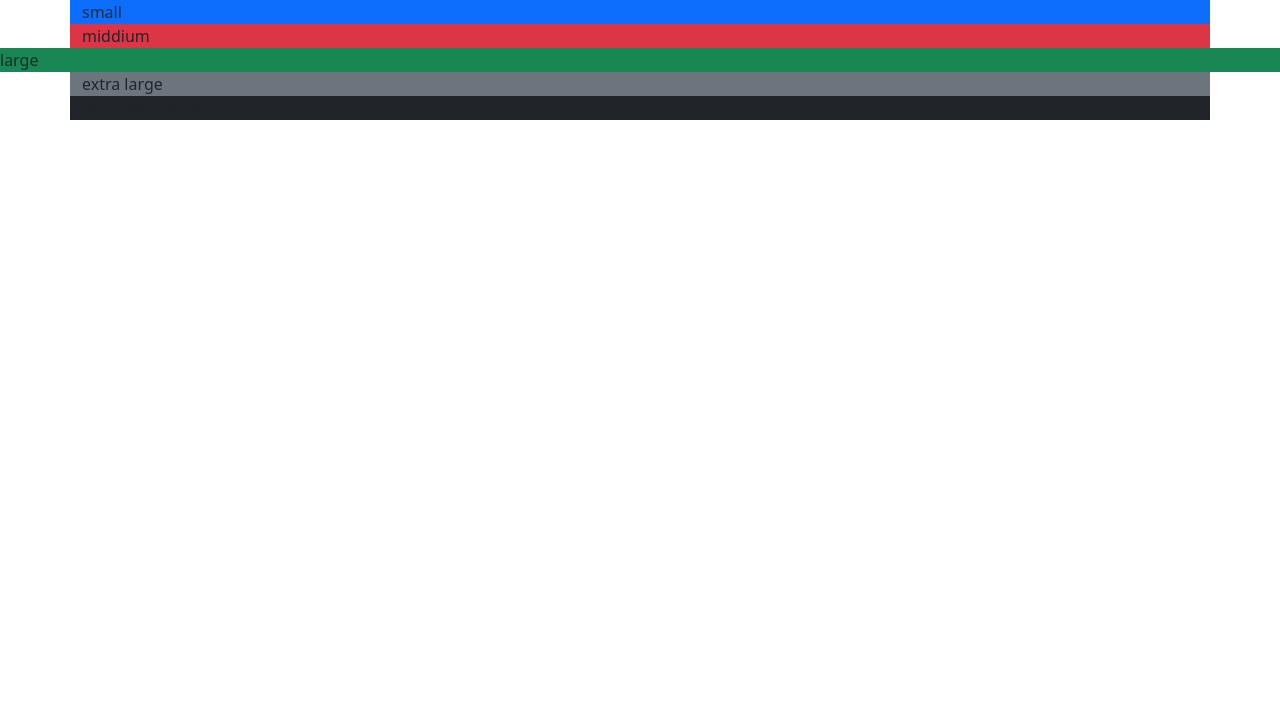
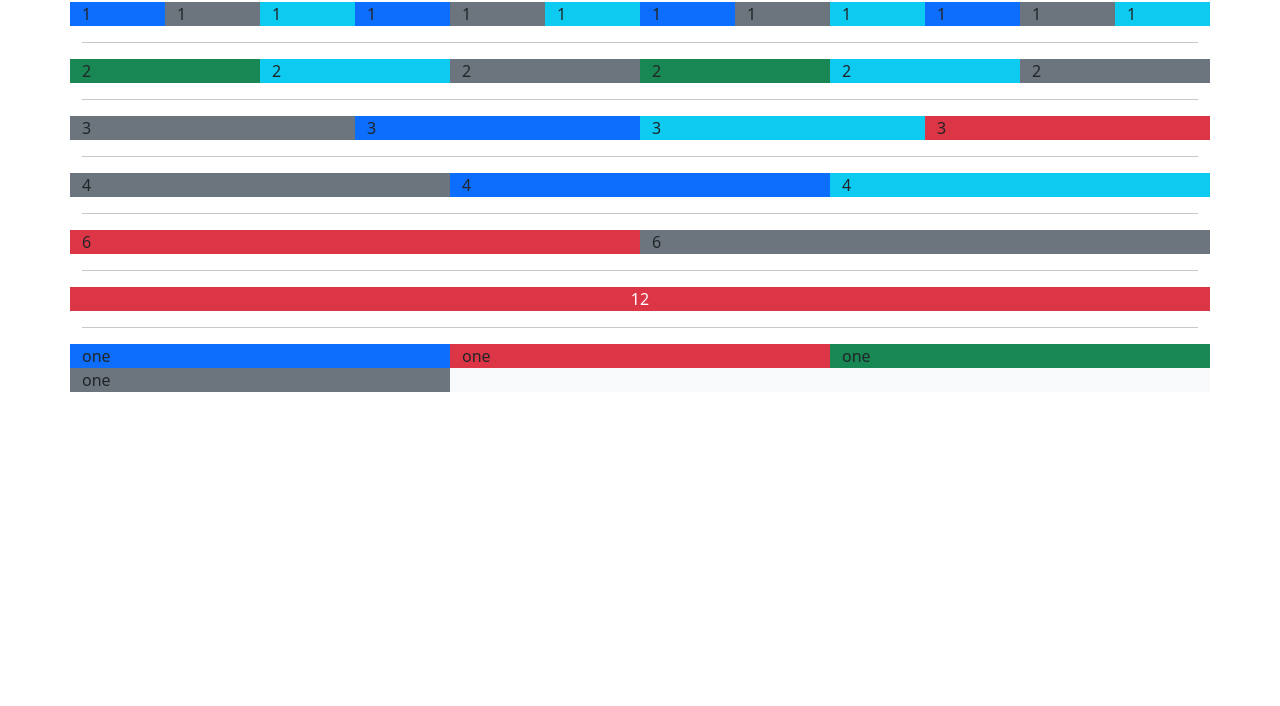
Before and after one commit to abyssiniatech/Bootstrap5_course, a website: page index.html in a window 1280 px wide. Shown: the part 94-800 px from the top of the page. Drawn offline with nearby package versions, Linux system fonts and the light colour scheme; files that its build step writes are made by us from their sources.

Commit message:
grid layout

```diff
--- a/index.html
+++ b/index.html
@@ -3,20 +3,76 @@
 <head>
     <meta charset="UTF-8">
     <meta name="viewport" content="width=device-width, initial-scale=1.0">
-    <title>drop down</title>
+    <title>bootstrap grid</title>
  <link rel="stylesheet" href="./src/output.css">
     <link rel ="stylesheet"  href="./node_modules//bootstrap//dist/css//bootstrap.min.css">
     <link rel="stylesheet" href="index.css">
 </head>
 <body>
-    <!-- containers in bootstrap -->
-     <h2 class="text-center bg-md-primary">Containers in bootstrap</h2>
-    <div class="container-fluid bg-danger">fluid</div>
-           <div class="container bg-black" >container</div>
-           <div class="bg-primary container-sm">small</div>
-           <div class="bg-danger container-md">middium</div>
-           <div class="bg-success container-">large</div>
-           <div class="bg-secondary container-xl">extra large</div>
-           <div class="bg-dark container">extra extra large</div>
+     <!-- grid in bootstrap -->
+      <h1 class="bg-info rounded text-center p-2 mt-4 container">Bootstrap Grid Layout</h1>
+      <!-- one columns -->
+       <div class="container">
+      <div class="row">
+        <div class="col bg-primary">1</div>
+        <div class="col bg-secondary">1</div>
+        <div class="col bg-info">1</div>
+        <div class="col bg-primary">1</div>
+        <div class="col bg-secondary">1</div>
+        <div class="col bg-info">1</div>
+        <div class="col bg-primary">1</div>
+        <div class="col bg-secondary">1</div>
+        <div class="col bg-info">1</div>
+        <div class="col bg-primary">1</div>
+        <div class="col bg-secondary">1</div>
+        <div class="col bg-info">1</div>
+    </div>
+    <hr>
+    <!-- six columns -->
+    <div class="row">
+    <div class="col bg-success">2</div>
+    <div class="col bg-info">2</div>
+    <div class="col bg-secondary">2</div>
+    <div class="col bg-success">2</div>
+    <div class="col bg-info">2</div>
+    <div class="col bg-secondary">2</div>
+</div>
+
+<hr>
+<!-- three cols -->
+ <div class="row bg-light">
+     <div class="col bg-secondary">3</div>
+     <div class="col bg-primary">3</div>
+     <div class="col bg-info">3</div>
+     <div class="col bg-danger">3</div>
+ </div>
+      <hr>
+      <!-- 4 cols -->
+      <div class="row bg-light-subtle">
+        <div class="col bg-secondary">4</div>
+        <div class="col bg-primary">4</div>
+        <div class="col bg-info">4</div>
+
+    </div>
+       <hr>
+       <!-- sex cols -->
+    <div class="row bg-light">
+        <div class="col bg-danger">6</div>
+        <div class="col bg-secondary">6</div>
+    </div>
+    <hr>
+    <!-- 12 cols -->
+     <div class="row">
+          <div class="col bg-danger text-white text-center">12</div>
+     </div>
+      <hr>
+     <!-- cobmination cols -->
+      <div class="row bg-light">
+      <div class="col-sm-12-primary col-md-8 col-lg-6 col-xl-4 col-xxl-2 bg-primary">one</div>
+      <div class="col-sm-12-primary col-md-8 col-lg-6 col-xl-4 col-xxl-2 bg-danger">one</div>
+      <div class="col-sm-12-primary col-md-8 col-lg-6 col-xl-4 col-xxl-2 bg-success">one</div>
+      <div class="col-sm-12-primary col-md-8 col-lg-6 col-xl-4 col-xxl-2 bg-secondary">one</div>
+      </div>
+    </div>
 </body>
 </html>
```
